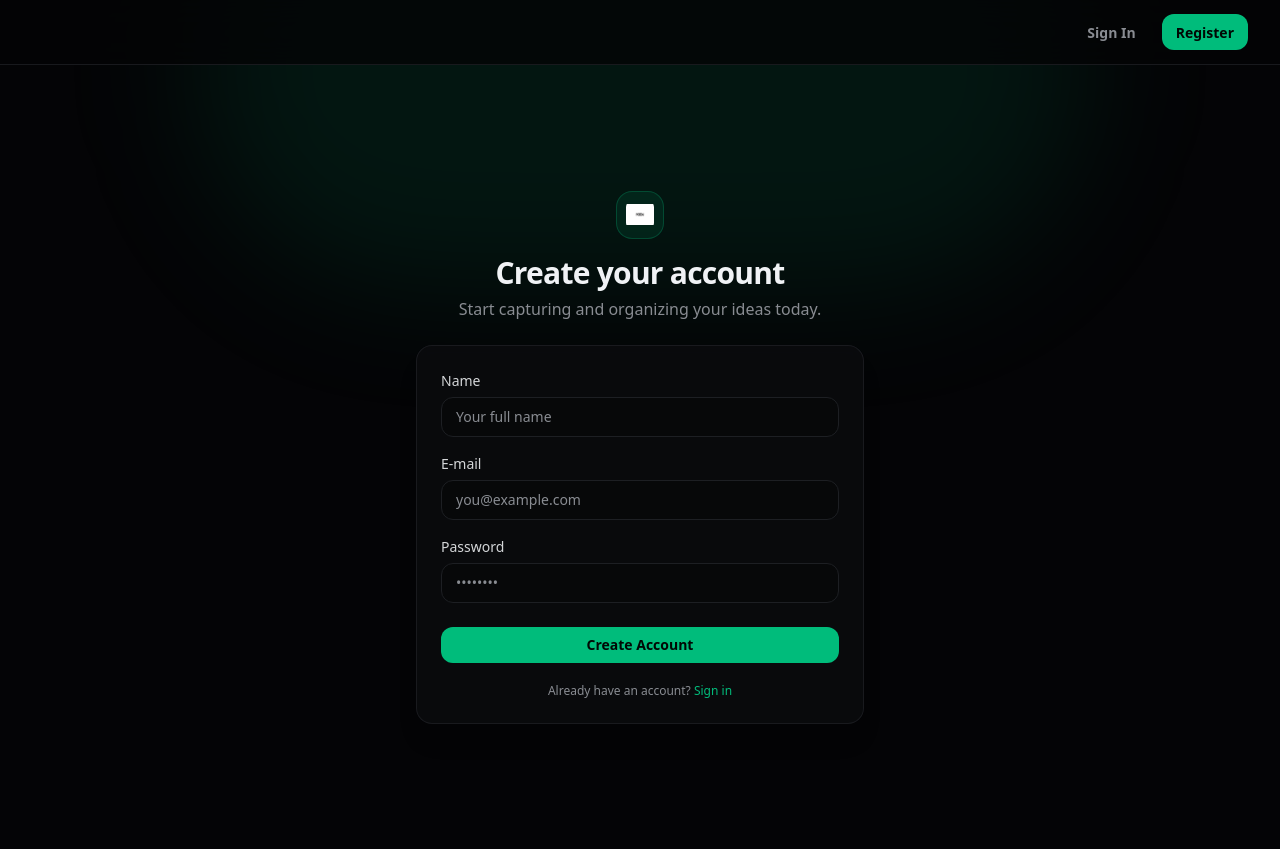
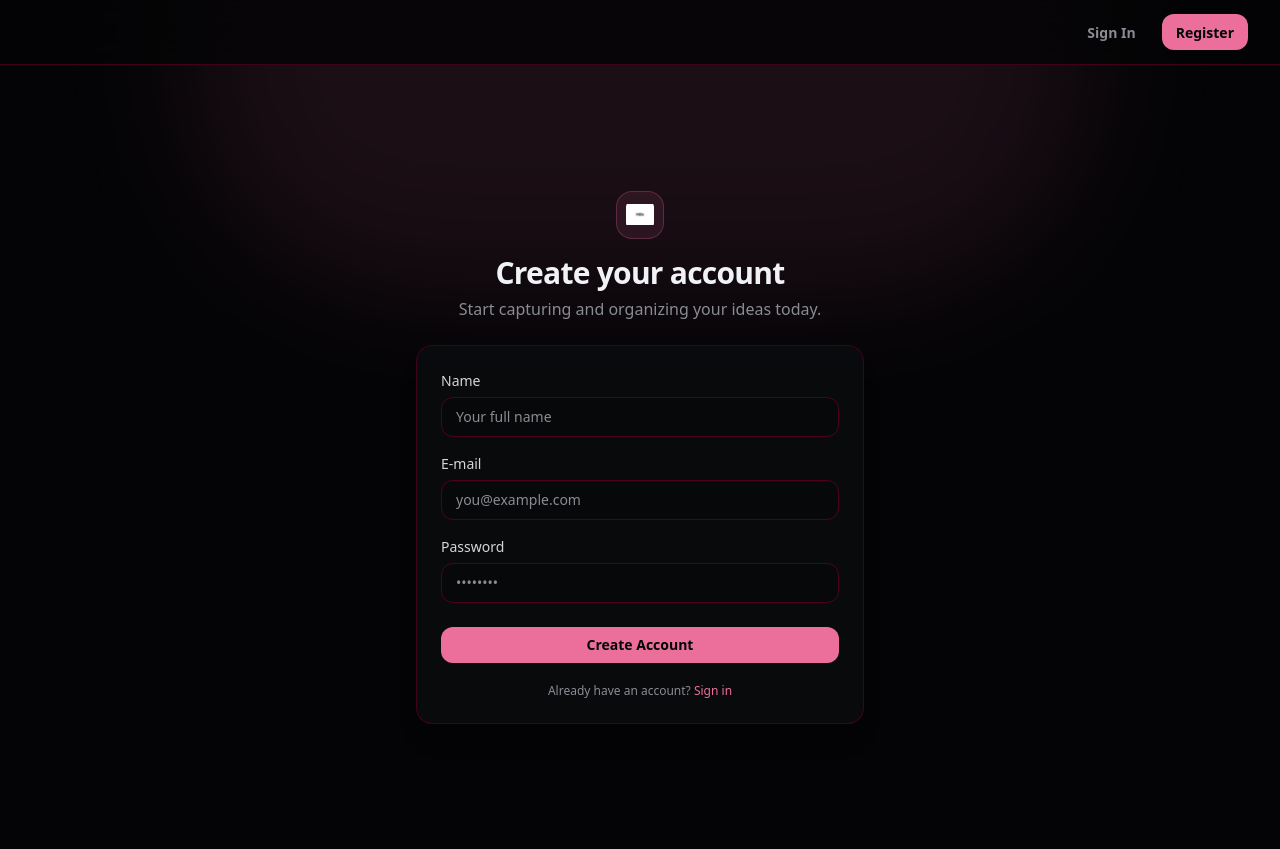
Before and after one commit to DHYEY3559/idea, a Laravel app: page /register in a window 1280 px wide. Run offline with Laravel 12, Linux system fonts and the light colour scheme; style sheets or scripts are compiled from the project's sources; some libraries are stand-ins or nearby versions; some web fonts are replaced.

Commit message:
fix: update color values for primary and border in app.css and form.css

```diff
--- a/resources/css/app.css
+++ b/resources/css/app.css
@@ -14,9 +14,9 @@
     --color-background: oklch(0.11 0.005 260);
     --color-foreground: oklch(0.96 0.005 260);
     --color-card: oklch(0.155 0.006 260);
-    --color-primary: oklch(0.7 0.16 160);
+    --color-primary: oklch(0.7 0.16 360);
     --color-primary-foreground: oklch(0.12 0.02 160);
-    --color-border: oklch(0.24 0.008 260);
+    --color-border: oklch(0.24 0.16 360);
     --color-input: oklch(0.2 0.008 260);
     --color-muted-foreground: oklch(0.64 0.01 260);
 }
@@ -45,11 +45,11 @@
     }
 
     ::-webkit-scrollbar-thumb {
-        background: oklch(0.28 0.008 260);
+        background: oklch(0.18 0.16 360);
         border-radius: 9999px;
     }
 
     ::-webkit-scrollbar-thumb:hover {
-        background: oklch(0.36 0.01 260);
+        background: oklch(0.50 0.16 360);
     }
 }
--- a/resources/css/components/form.css
+++ b/resources/css/components/form.css
@@ -28,7 +28,7 @@ label {
 }
 
 .input:hover:not(:focus) {
-    border-color: oklch(0.32 0.01 260);
+    border-color: oklch(0.32 0.16 360);
 }
 
 .input:focus-visible {
```
